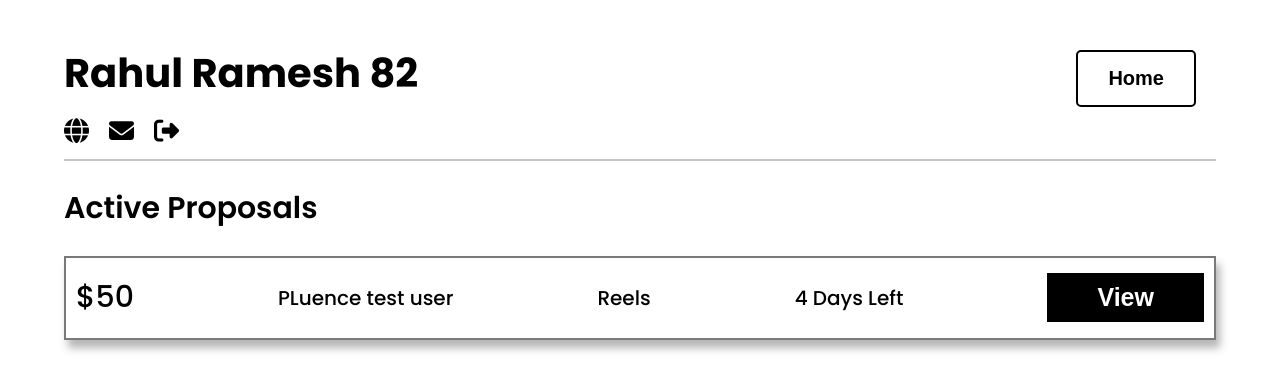
After one commit to Rahulthesun/pluence, a Django app: page /creator/active_proposals/9/ in a window 1280 px wide. The commit adds this page. Shown: the top 391 px of the page. Run offline with Django 4.2, Linux system fonts and the light colour scheme; data comes from the database, SQL or seed files in the repository; both versions use the stored data as it was after the commit; some libraries are stand-ins or nearby versions.

Commit message:
Creator Proposal Review , View , Active Proposal ; Brand- Creator Search ,Send Creator Proposal

```diff
--- a/base/forms.py
+++ b/base/forms.py
@@ -1,5 +1,5 @@
 from django import forms
-from .models import InstagramAccountDashBoard
+from .models import InstagramAccountDashBoard , BrandProposal
 
 account_choices = (
     ("creator" , "Creator"),
@@ -18,3 +18,8 @@ class AccountIntegrationForm(forms.ModelForm):
     class Meta:
         model = InstagramAccountDashBoard
         fields = ('username' , 'tags' ,'followers' , 'reach' , 'profile_link_clicks' ,'engagement' , 'audience_country' , 'story_rates' , 'reel_rates')
+
+class BrandProposalForm(forms.ModelForm):
+    class Meta:
+        model = BrandProposal
+        fields = ('description' , 'timeline', 'content_type' , 'proposed_amount' , 'item_link' )
--- a/base/models.py
+++ b/base/models.py
@@ -42,8 +42,17 @@ class BrandProposal(models.Model):
     proposed_amount = models.DecimalField(default=0 , decimal_places=2 , max_digits=10 , blank=False)
     item_link = models.URLField(null=True , blank=True)
 
+    class Content_Choices(models.TextChoices):
+        REELS = 'Reels'
+        STORY = 'Story'
+        POST = 'Post'
+        ALL = 'Reels + Post + Story'
+
+    content_type = models.CharField(max_length=200 , null=False , blank = False ,choices=Content_Choices.choices , default=Content_Choices.ALL)
+
     class Proposal_Status(models.TextChoices):
         REQUESTED = 'Requested'
+        REJECTED = 'Rejected'
         ACCEPTED = 'Accepted'
         PAID = 'Paid'
         COMPLETED ='Completed'
@@ -51,6 +60,9 @@ class BrandProposal(models.Model):
     proposal_status = models.CharField(max_length=200 , choices=Proposal_Status.choices , null = True , blank=True)
 
     date_created = models.DateTimeField(auto_now_add=True)
+
+    duration_left = models.DurationField(null=True , blank=True)
+
     date_completed = models.DateTimeField(null=True , blank=True)
 
     def __str__(self):
--- /dev/null
+++ b/base/templates/base/creator_active_proposals.html
@@ -0,0 +1,54 @@
+{% extends 'base/main.html' %}
+
+{% block content %}
+    <section id="main">
+
+        <div class="header-flex">
+            <div class="account-info">
+                <h1>{{account.name}}</h1>
+                <div class="link-flex">
+                    {% if account.website %}
+                    <a href="{{account.website}}"><i class="fa-solid fa-globe"></i></a>
+                    {% endif %}
+                    {% if account.contact_email %}
+                    <a href="mailto:{{account.contact_email}}"><i class="fa-solid fa-envelope"></i></a>
+                    {% endif %}
+                    <a href="{% url 'logout' %}"><i class="fa-solid fa-right-from-bracket"></i></a>
+                </div>
+            </div>
+            <div class="link-flex">
+
+            <a href="{% url 'home' %}"><button id="header">Home</button></a>
+
+            </div>
+
+        </div>
+
+        <hr>
+
+        <h2>Active Proposals</h2>
+
+
+        <div class="active-proposal-box">
+            {% for proposal in active_proposals %}
+
+            <div class="active-proposal-flex">
+                <p id="amount">${{proposal.proposed_amount|floatformat}}</p>
+                <p>{{proposal.brand.brand_name}}</p>
+                <p id="sub">{{proposal.content_type}}</p>
+                <p id="sub">{{proposal.duration_left.days}} Days Left</p>
+                <a href="{% url 'creator_proposal_detail' proposal.id %}"><button id="proposal-view">View</button></a>
+            </div>
+
+
+
+            {% empty %}
+        </div>
+            <p>You don't have any Brand Proposals Right Now</p>
+
+            {% endfor %}
+
+
+    </section>
+
+{% endblock %}
--- a/base/templates/base/main.html
+++ b/base/templates/base/main.html
@@ -12,7 +12,7 @@
   #form {
     text-align: center;
     width: 30%;
-    margin: 5px auto;
+    margin: 50px auto;
   }
 
   #form p {
@@ -219,12 +219,33 @@
     width: 30%;
   }
 
-  .social-flex {
+  .social-flex , .rate-flex {
     display: flex;
     flex-direction: row;
     justify-content: left;
     align-items: center;
   }
+
+  .social-flex {
+    margin-bottom: 0px;
+  }
+
+  .rate-flex {
+    margin: 0px auto;
+    flex-direction: column;
+    justify-content: left;
+    align-items: flex-start;
+    padding: 0px 0px;
+
+  }
+
+   h1#rate {
+    font-size: 40px;
+    font-weight: 600;
+    letter-spacing: -3px;
+    margin-bottom: 0px;
+  }
+
   .social-flex img {
     width: 35px;
     height: auto;
@@ -354,12 +375,44 @@
     margin-bottom: 0px;
   }
 
-  .proposal-detail-box p#description {
+  .proposal-detail-box p#description  {
     width: 90%;
     height: auto;
     overflow-x : hidden
   }
 
+  .tags {
+    width: 95%;
+    height: 74px;
+    overflow-y: hidden;
+  }
+
+  .active-proposal-flex {
+    display: flex;
+    flex-direction: row;
+    align-items: bottom;
+    justify-content: space-between;
+    padding: 5px 10px;
+    border: 2px solid rgb(121, 121, 121);
+    box-shadow: 4.0px 8.0px 8.0px hsla(0, 0%, 25%, 0.38);
+    margin-bottom: 40px;
+  }
+
+  button#proposal-view {
+    margin: auto 0px;
+  }
+
+
+
+  .active-proposal-flex p {
+    font-size: 20px;
+    font-weight: 500;
+  }
+
+  .active-proposal-flex p#amount {
+    font-size: 30px;
+    margin: auto 0px;
+  }
 
 
 </style>
--- a/base/urls.py
+++ b/base/urls.py
@@ -1,7 +1,6 @@
 from django.urls import path
 from . import views
-from .views import EmailLogin ,EmailSignUp, LogoutView , AccountType , CreatorProfileUpdate , AccountIntegration , AccountIntegrationUpdate , BrandProfileUpdate
-
+from .views import EmailLogin ,EmailSignUp, LogoutView , AccountType , CreatorProfileUpdate , AccountIntegration , AccountIntegrationUpdate , BrandProfileUpdate , CreateBrandProposal
 urlpatterns = [
 
     path("" , views.home , name='home'),
@@ -12,6 +11,10 @@ urlpatterns = [
     path("instagram_integration_update/<int:pk>/" , AccountIntegrationUpdate.as_view() , name="instagram_integration_update"),
     path("integration_dashboard/<int:pk>/" , views.integration_dashboard , name="integration_dashboard"),
     path("creator_proposal_view/<int:pk>/" , views.creator_proposal_view , name='creator_proposal_detail' ),
+    path("create_brand_proposal/<int:creator_id>/" , CreateBrandProposal.as_view() , name='create_brand_proposal' ),
+    path("brand_proposal/accept/<int:proposal_id>/" , views.accept_brand_proposal , name='accept_brand_proposal' ),
+    path("brand_proposal/reject/<int:proposal_id>/" , views.reject_brand_proposal , name='reject_brand_proposal' ),
+    path("creator/active_proposals/<int:creator_id>/" , views.creator_active_proposals ,name='creator_active_proposals'),
 
     path("account_selection/", AccountType.as_view() , name="account_selection"),
     path("update_profile/creator/<int:pk>/" , CreatorProfileUpdate.as_view(), name="creator_profile_update" ),
--- a/base/views.py
+++ b/base/views.py
@@ -5,7 +5,7 @@ from django.urls import reverse_lazy , reverse
 from django.http import HttpResponse
 
 from users.forms import EmailUserCreationForm
-from .forms import AccountTypeForm , AccountIntegrationForm
+from .forms import AccountTypeForm , AccountIntegrationForm , BrandProposalForm
 from users.models import EmailUser
 from .models import CreatorProfile ,BrandProfile , BrandProposal , InstagramAccountDashBoard
 
@@ -17,7 +17,7 @@ from django.contrib.auth.decorators import login_required
 from django.views.generic import CreateView , FormView , UpdateView
 from django.contrib.auth.views import LoginView , LogoutView
 
-import requests
+import requests , datetime
 
 code = ""
 client_id = '2221760501509247'
@@ -37,8 +37,16 @@ def home(request):
     brand_account = BrandProfile.objects.filter(user = request.user)
     context = {}
     if creator_account.exists():
-        proposals = BrandProposal.objects.filter(creator = creator_account[0])
+        proposals = BrandProposal.objects.filter(creator = creator_account[0] , proposal_status = BrandProposal.Proposal_Status.REQUESTED)
         ig_account = InstagramAccountDashBoard.objects.filter(creator = creator_account[0])
+        active_proposals = BrandProposal.objects.filter(creator = creator_account[0] , proposal_status = BrandProposal.Proposal_Status.PAID)
+
+        if active_proposals.exists():
+            context['active_proposals'] = active_proposals
+
+        elif not active_proposals.exists():
+            context['active_proposals'] = None
+
         if proposals.exists():
             context['proposals'] = proposals
 
@@ -53,7 +61,6 @@ def home(request):
         context['account'] = creator_account[0]
         template = 'base/creator_home.html'
     elif brand_account.exists():
-        proposals = BrandProposal.objects.filter(brand = brand_account[0])
         search_query = request.GET.get("search" , "")
         sort_query = request.GET.get("sort" , "")
         if not search_query:
@@ -170,9 +177,10 @@ class AccountIntegration(LoginRequiredMixin ,FormView):
     def form_valid(self, form):
         creator = get_object_or_404(CreatorProfile ,user = self.request.user)
         avg_rate = (form.cleaned_data['story_rates'] + form.cleaned_data['reel_rates']) // 2
+        formatted_tags = form.cleaned_data['tags'].replace("#" , " #")
         dashboard, created = InstagramAccountDashBoard.objects.get_or_create(
             creator = creator,
-            tags = form.cleaned_data['tags'],
+            tags = formatted_tags,
             username = form.cleaned_data['username'],
             followers = form.cleaned_data['followers'],
             reach = form.cleaned_data['reach'],
@@ -194,6 +202,13 @@ class AccountIntegrationUpdate(LoginRequiredMixin , UpdateView):
     form_class = AccountIntegrationForm
     template_name = 'base/account_integration.html'
 
+    def form_valid(self, form):
+        dashboard = form.save(commit=False)
+        dashboard.tags = dashboard.tags.replace("#" , " #")
+        dashboard.average_rate = ((dashboard.story_rates + dashboard.reel_rates) // 2)
+        dashboard.save()
+        return super().form_valid(form)
+
 
 
     def get_success_url(self):
@@ -208,3 +223,62 @@ def creator_proposal_view(request , pk):
     }
 
     return render(request , 'base/creator_proposal_view.html' , context)
+
+
+class CreateBrandProposal(LoginRequiredMixin , FormView):
+    form_class = BrandProposalForm
+    template_name = "base/create_proposal.html"
+    success_url = reverse_lazy("home")
+
+
+    def form_valid(self, form):
+        brand = get_object_or_404(BrandProfile ,user = self.request.user)
+        creator = get_object_or_404(CreatorProfile , id = self.kwargs.get('creator_id'))
+        proposal, created = BrandProposal.objects.get_or_create(
+            brand = brand,
+            creator = creator,
+
+            description = form.cleaned_data['description'],
+            timeline = form.cleaned_data['timeline'],
+            proposed_amount = form.cleaned_data['proposed_amount'],
+            item_link = form.cleaned_data['item_link'],
+            content_type = form.cleaned_data['content_type'],
+            proposal_status = BrandProposal.Proposal_Status.REQUESTED
+
+            )
+
+        return super().form_valid(form)
+
+def accept_brand_proposal(request , proposal_id):
+    proposal = get_object_or_404(BrandProposal , id = proposal_id)
+    proposal.proposal_status = BrandProposal.Proposal_Status.ACCEPTED
+    proposal.save()
+
+    return redirect(reverse_lazy("home"))
+
+def reject_brand_proposal(request , proposal_id):
+    proposal = get_object_or_404(BrandProposal , id = proposal_id)
+    proposal.proposal_status = BrandProposal.Proposal_Status.REJECTED
+    proposal.save()
+
+    return redirect(reverse_lazy("home"))
+
+def creator_active_proposals(request , creator_id):
+    creator = get_object_or_404(CreatorProfile , id = creator_id)
+    active_proposals = BrandProposal.objects.filter(creator=creator , proposal_status = BrandProposal.Proposal_Status.PAID)
+    context = {
+        "account":creator
+    }
+
+    if active_proposals.exists():
+        context['active_proposals'] = active_proposals
+        for proposal in active_proposals :
+            if not proposal.duration_left:
+                proposal.duration_left = datetime.timedelta(days=proposal.timeline)
+                proposal.save()
+            else:
+                pass
+    else:
+        context['active_proposals'] = None
+
+    return render(request , 'base/creator_active_proposals.html' , context)
```
Also changed, not shown: base/templates/base/brand_home.html (+11 -2 lines), base/templates/base/create_proposal.html (added, +24 -0 lines), base/templates/base/creator_home.html (+10 -3 lines), base/templates/base/creator_proposal_view.html (+8 -2 lines), base/templates/base/integration_dashboard.html (+9 -1 lines), base/migrations/0017_brandproposal_content_type.py (added), base/migrations/0018_brandproposal_duration_left_and_more.py (added), db.sqlite3.
